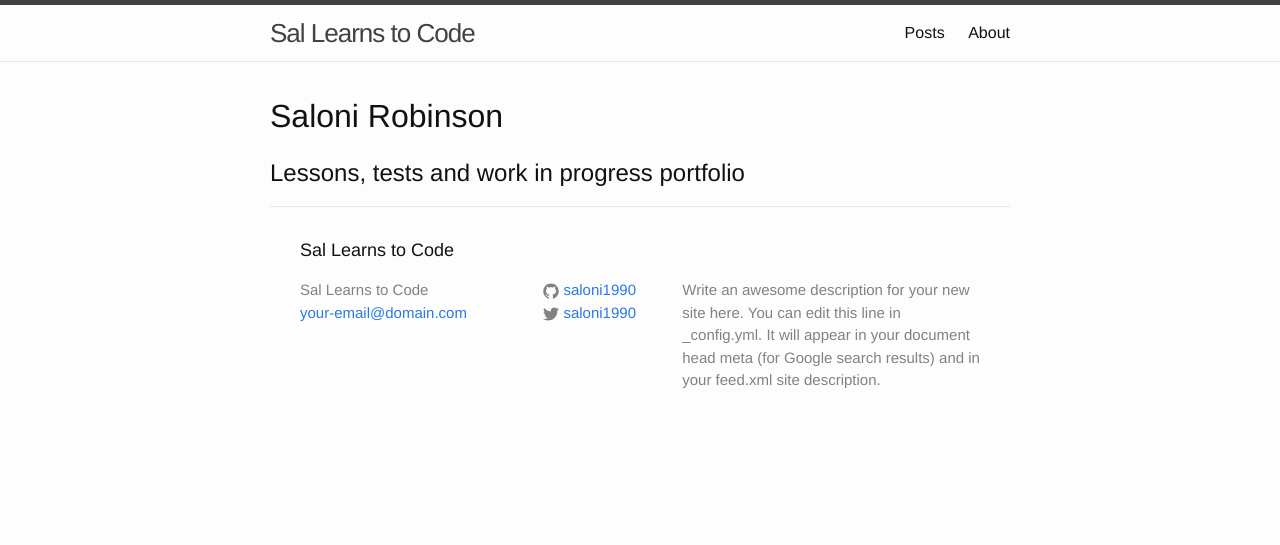
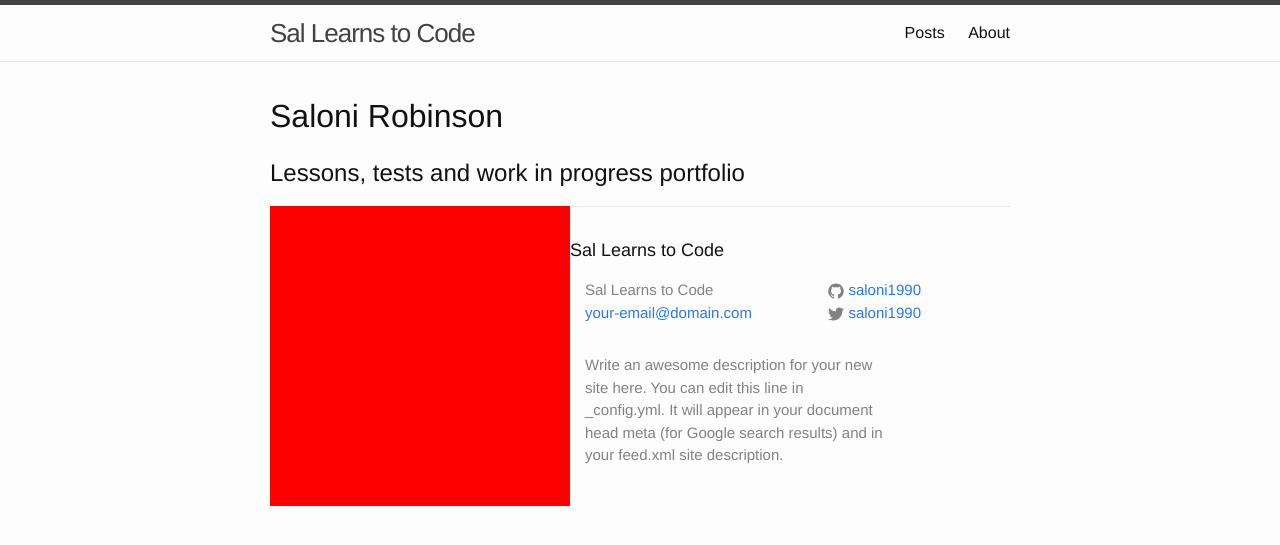
Before and after one commit to saloni1990/saloni1990.github.io, a Jekyll site: the page built from index.html, in a window 1280 px wide. Shown: the top 545 px of the page. Built offline with Jekyll 4.4.1, drawn with Linux system fonts in a browser that asks for light colours.

Commit message:
Update main.scss

```diff
--- a/css/main.scss
+++ b/css/main.scss
@@ -28,7 +28,12 @@ $content-width:    800px;
 $on-palm:          600px;
 $on-laptop:        800px;
 
-
+.left {
+    float:left;
+    height: 300px;
+    width: 300px;
+    background-color: #FF0000;
+}
 
 // Use media queries like this:
 // @include media-query($on-palm) {
```
